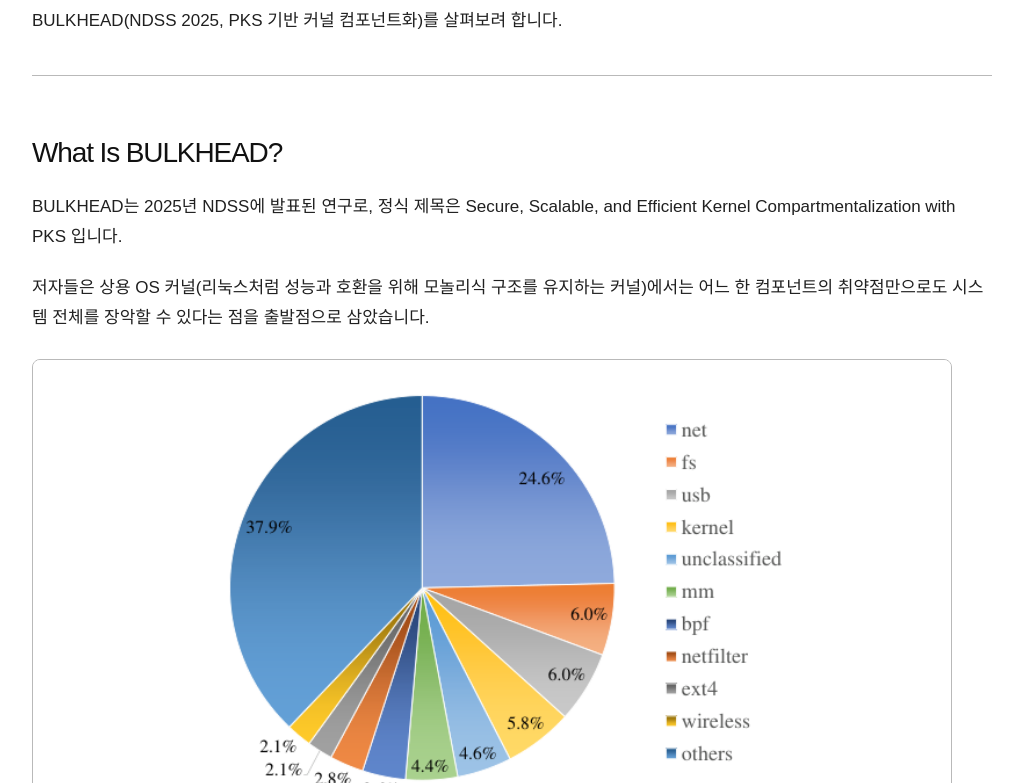
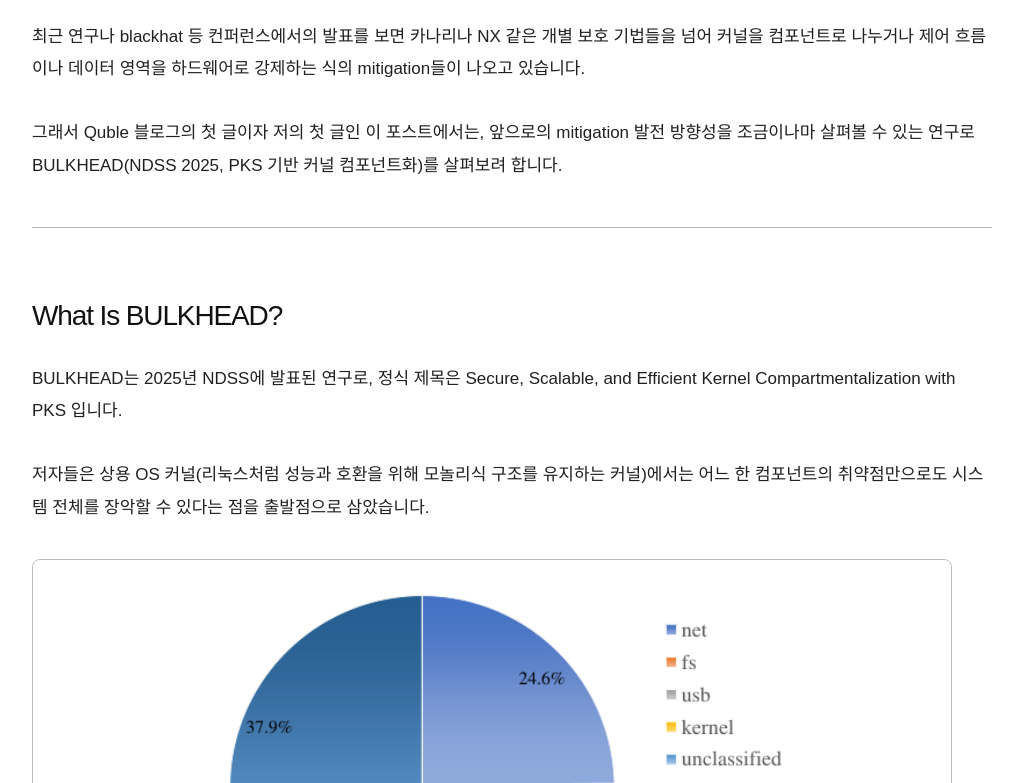
Before and after one commit to SecurityQuble/SecurityQuble.github.io, a Next.js app: page /posts/system-hacking-mitigation-bulkhead in a window 1280 px wide. Shown: the part 1317-2100 px from the top of the page, without its empty margins (128-1151 px from the left). Built offline with nearby package versions, Linux system fonts and the light colour scheme.

Commit message:
Increase article paragraph and section spacing.
Give post body more breathing room between paragraphs, headings, figures, and dividers.

```diff
--- a/app/globals.css
+++ b/app/globals.css
@@ -453,10 +453,10 @@ a {
 }
 
 .article-content p {
-  margin: 0 0 1.15em;
+  margin: 0 0 1.85em;
   color: var(--text);
   font-size: 17px;
-  line-height: 1.8;
+  line-height: 1.9;
 }
 
 .article-content p:last-child {
@@ -464,7 +464,7 @@ a {
 }
 
 .article-content h2 {
-  margin: 2.2em 0 0.8em;
+  margin: 2.6em 0 1.1em;
   color: var(--text-strong);
   font-size: 28px;
   font-weight: 500;
@@ -472,7 +472,7 @@ a {
 }
 
 .article-content h3 {
-  margin: 1.8em 0 0.7em;
+  margin: 2.2em 0 0.95em;
   color: var(--text-strong);
   font-size: 22px;
   font-weight: 500;
@@ -480,7 +480,7 @@ a {
 }
 
 .article-content hr {
-  margin: 2.4em 0;
+  margin: 2.8em 0;
   border: 0;
   border-top: 1px solid var(--line);
 }
@@ -497,7 +497,7 @@ a {
 }
 
 .article-figure {
-  margin: 1.6em 0 1.8em;
+  margin: 2.2em 0 2.4em;
 }
 
 .article-figure img {
```
